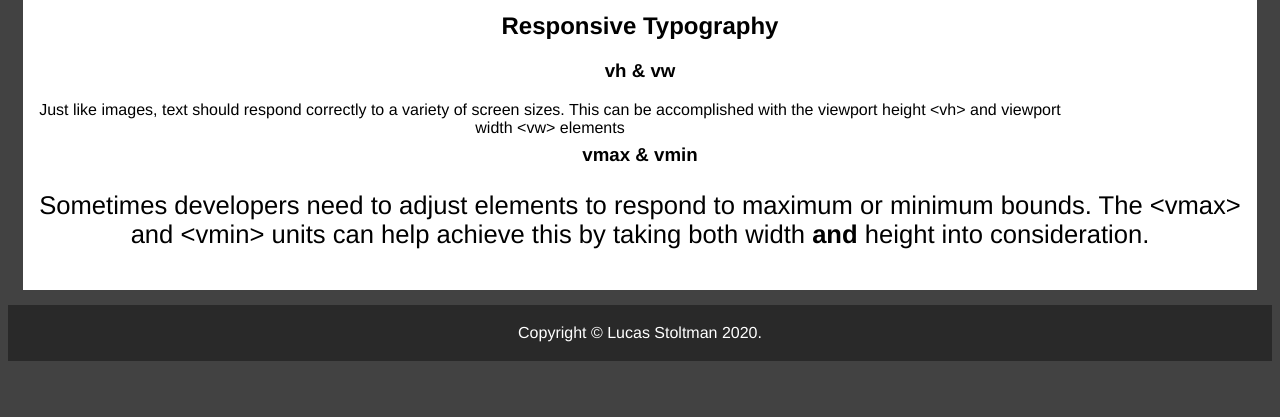
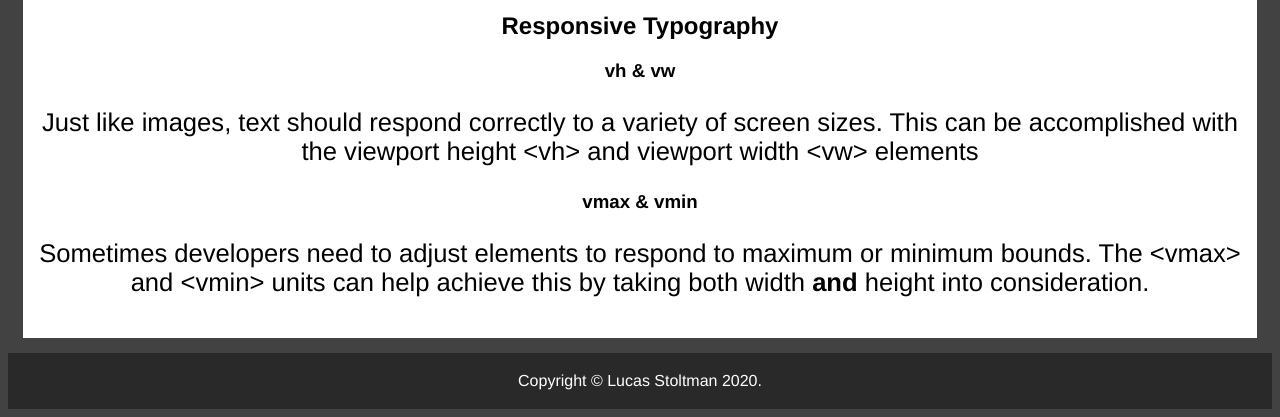
Before and after one commit to RainyKnight/FCC-Responsive-Web-Design, a plain HTML site: page index.html in a window 1280 px wide. Shown: the part 1839-2256 px from the top of the page. Before the commit the page ends 2208 px from the top, so only its background shows below. Drawn offline with Linux system fonts and the light colour scheme.

Commit message:
Make the vh & vw description adjust font size

```diff
--- a/style.css
+++ b/style.css
@@ -95,8 +95,7 @@ blockquote {
 /* responsive typography */
 
 .responsive {
-    width: 80vw;
-    height: 3vh;
+   font-size: 2vw;
 }
 
 .really-responsive {
```
